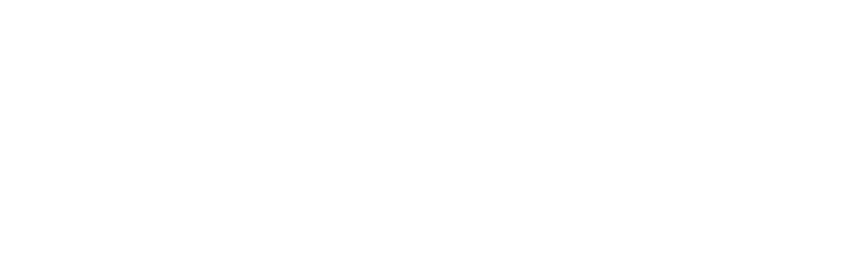
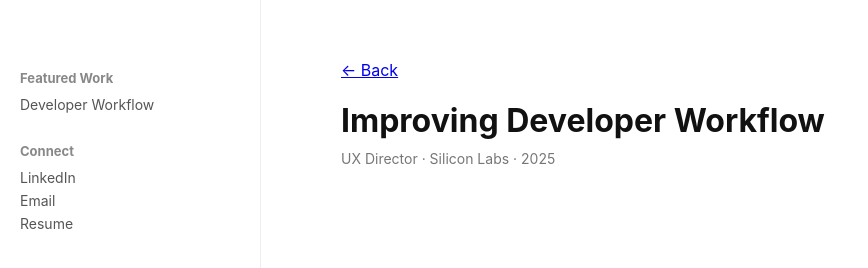
Before and after one commit to bensykes/bensykes.github.io, a plain HTML site: page project1.html in a window 1280 px wide. Shown: the top 268 px of the page, without its empty margins (0-868 px from the left). Drawn offline with Linux system fonts and the light colour scheme.

Commit message:
Update project1.html

```diff
--- a/project1.html
+++ b/project1.html
@@ -69,3 +69,30 @@
   width: 100%;
 }
 </style>
+
+<body>
+
+<div class="sidebar">
+  <h4>Featured Work</h4>
+  <a href="project1.html">Developer Workflow</a>
+
+  <h4>Connect</h4>
+  <a href="#">LinkedIn</a>
+  <a href="#">Email</a>
+  <a href="#">Resume</a>
+</div>
+
+<div class="main">
+  <div class="container">
+
+    <a href="index.html">← Back</a>
+
+    <h1>Improving Developer Workflow</h1>
+    <div class="meta">UX Director · Silicon Labs · 2025</div>
+
+    <!-- rest of your content -->
+
+  </div>
+</div>
+
+</body>
```
